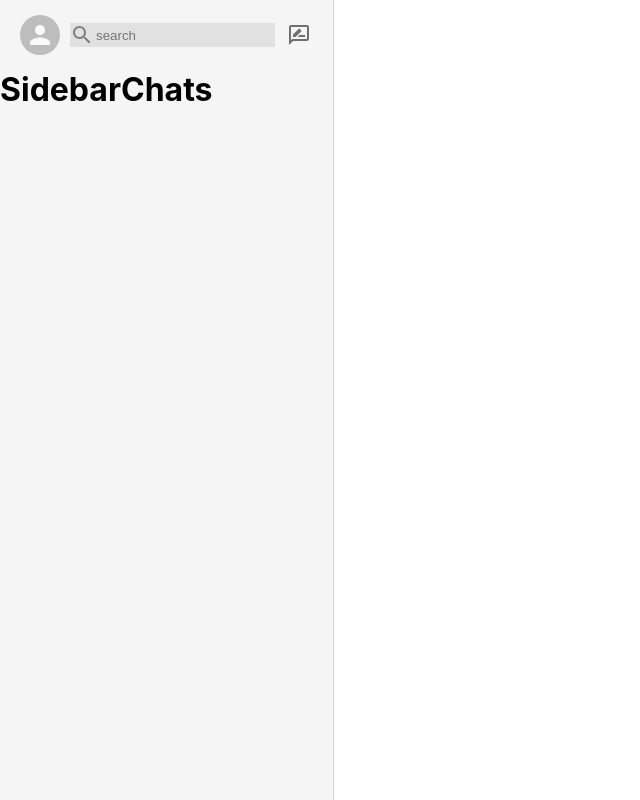
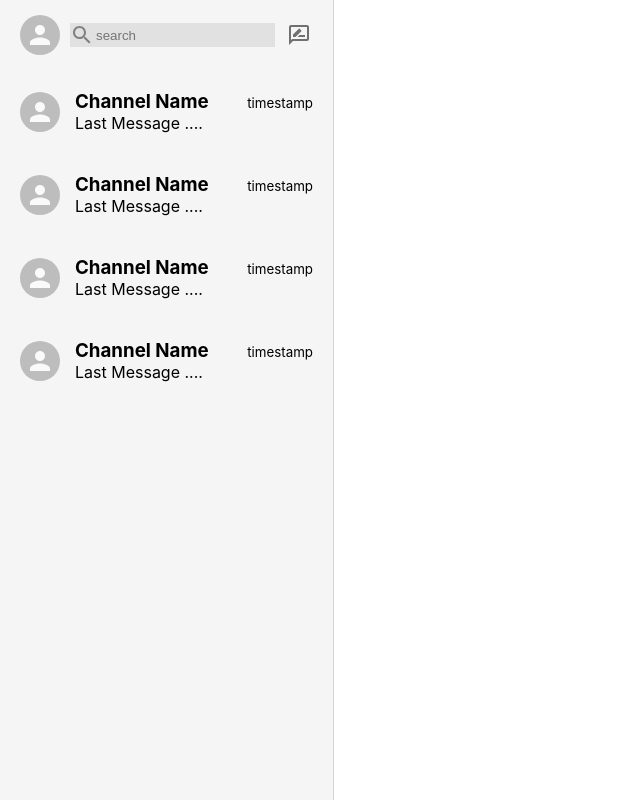
Before and after one commit to alexanderajju/imessageclone, a React (Create React App) app: page / in a window 1280 px wide. Shown: the whole page, without its empty margins (0-640 px from the left). Built offline with nearby package versions, Linux system fonts and the light colour scheme.

Commit message:
Sidebar completed

```diff
--- a/src/Sidebar.css
+++ b/src/Sidebar.css
@@ -29,3 +29,13 @@
   background: transparent;
   outline-width: 0;
 }
+.sidebar__chats{
+  overflow: scroll;
+}
+.sidebar__chats::-webkit-scrollbar{
+  display: none;
+}
+.sidebar__chats{
+  -ms-overflow-style: none;
+  scrollbar-width: none;
+}
--- a/src/Sidebar.js
+++ b/src/Sidebar.js
@@ -26,7 +26,12 @@ function Sidebar() {
 
             </div>
             <div className="sidebar__chats">
-<SidebarChats/>
+
+            <SidebarChats/>
+            <SidebarChats/>
+            <SidebarChats/>
+            <SidebarChats/>
+
             </div>
         </div>
     )
--- a/src/SidebarChats.css
+++ b/src/SidebarChats.css
@@ -0,0 +1,22 @@
+.sidebarChats {
+  display: flex;
+  align-items: center;
+  padding: 20px;
+  border-radius: 1px solid lightgray;
+  cursor: pointer;
+}
+.sidebarChats:hover {
+  background-color: #3e93fd;
+  color: white;
+}
+.sidebarChats__info {
+  margin-left: 15px;
+  position: relative;
+  width: 100%;
+}
+
+.sidebarChats__info > small {
+  position: absolute;
+  top: 5px;
+  right: 0;
+}
--- a/src/SidebarChats.js
+++ b/src/SidebarChats.js
@@ -1,9 +1,15 @@
+import { Avatar } from '@material-ui/core'
 import React from 'react'
-import './Sidebar.css'
+import './SidebarChats.css'
 function SidebarChats() {
     return (
         <div className="sidebarChats" >
-            <h1>SidebarChats</h1>
+            <Avatar/>
+            <div className="sidebarChats__info">
+                <h3>Channel Name</h3>
+                <p>Last Message ....</p>
+                <small>timestamp</small>
+            </div>
         </div>
     )
 }
```
